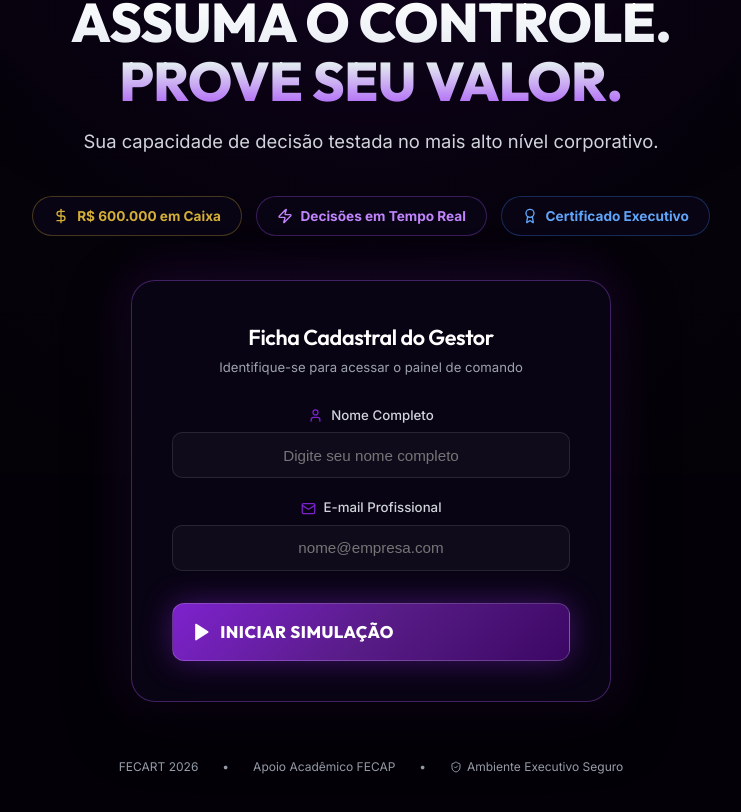
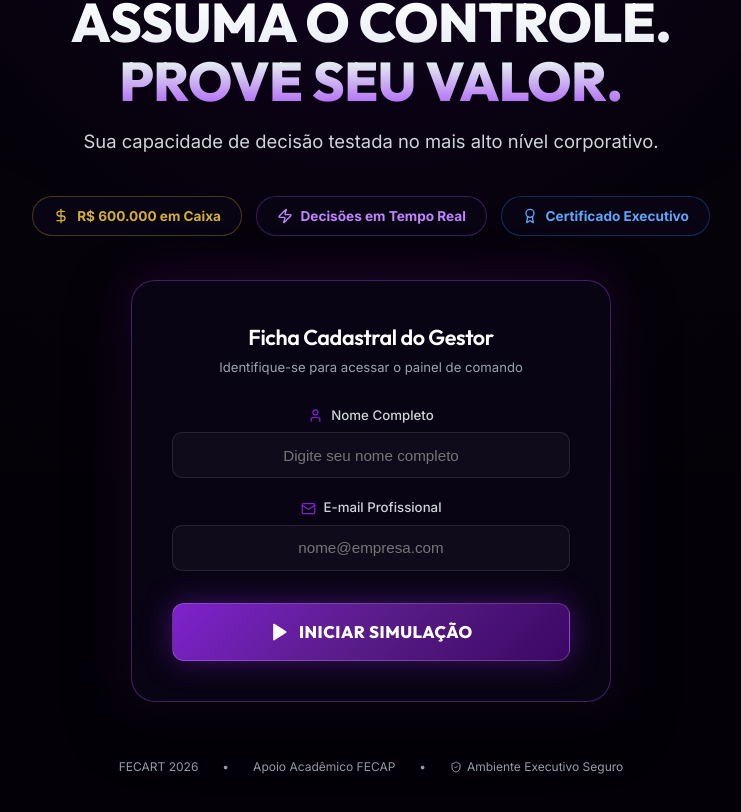
Before and after one commit to biaalbanezfernandes/Essenza, a React (Vite) app: page / in a window 1280 px wide. Shown: the part 326-1138 px from the top of the page, without its empty margins (269-1010 px from the left). Built offline with nearby package versions, Linux system fonts and the light colour scheme.

Commit message:
fix: corrigir alinhamento do botão inicial

```diff
--- a/src/views/StartScreen.tsx
+++ b/src/views/StartScreen.tsx
@@ -237,7 +237,7 @@ export const StartScreen: React.FC = () => {
             className="btn-primary"
             style={{
               width: '100%',
-              justify: 'center',
+              justifyContent: 'center',
               marginTop: '0.75rem',
               padding: '1.1rem',
               fontSize: '1.05rem',
```
